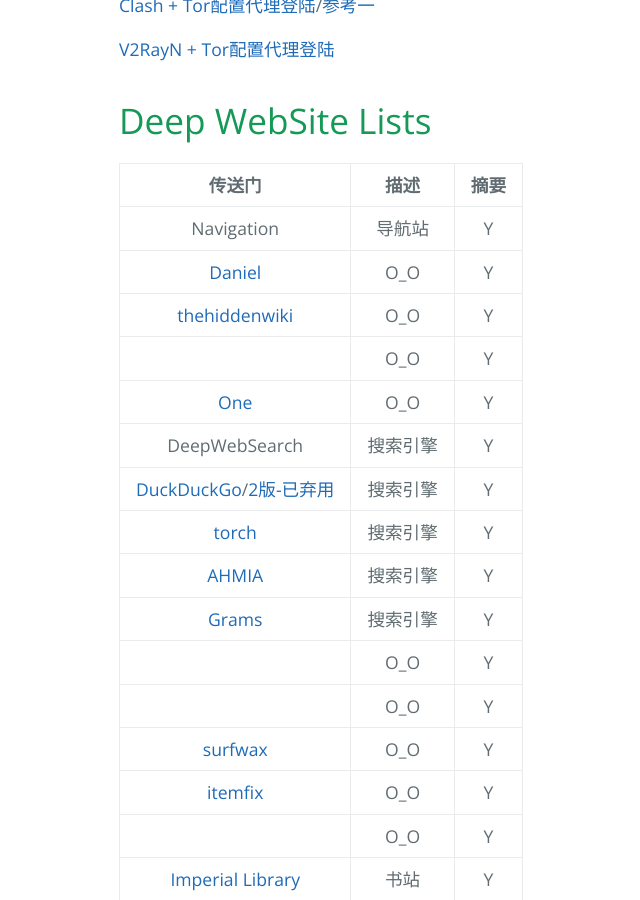
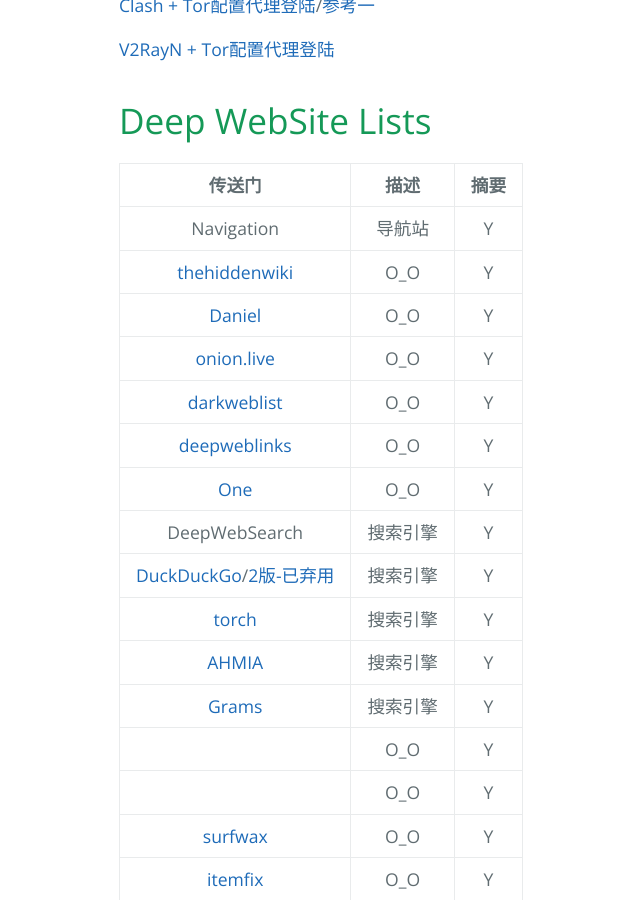
Before and after one commit to AmbroseRen/test, a Jekyll site: the page built from Doc/Tools/Tor.md, in a window 1280 px wide and 900 px high, scrolled down 629 px. Shown: the whole window, without its empty margins (105-745 px from the left). Built offline with Jekyll 4.4.1, drawn with Linux system fonts in a browser that asks for light colours; our own code applies the rules of GitHub Pages for plain Markdown files; the repository's description, which GitHub fills in, is left out.

Commit message:
Update Tor.md

```diff
--- a/Doc/Tools/Tor.md
+++ b/Doc/Tools/Tor.md
@@ -27,9 +27,11 @@
 | 传送门 | 描述 | 摘要 |
 |:---:|:---:|:---:|
 | Navigation | 导航站 | Y |
+| [thehiddenwiki](https://thehiddenwiki.org/) | O_O | Y |
 | [Daniel](http://donionsixbjtiohce24abfgsffo2l4tk26qx464zylumgejukfq2vead.onion/onions.php) | O_O | Y |
-| [thehiddenwiki](https://thehiddenwiki.org/) | O_O | Y |
-| []() | O_O | Y |
+| [onion.live](https://onion.live/) | O_O | Y |
+| [darkweblist](https://www.darkweblist.com/) | O_O | Y |
+| [deepweblinks](https://deepweblinks.net/) | O_O | Y |
 | [One](http://torlinkbgs6aabns.onion/) | O_O | Y |
 | DeepWebSearch | 搜索引擎 | Y |
 | [DuckDuckGo](https://duckduckgogg42xjoc72x3sjasowoarfbgcmvfimaftt6twagswzczad.onion/)/[2版-已弃用](https://3g2upl4pq6kufc4m.onion/) | 搜索引擎 | Y |
```
